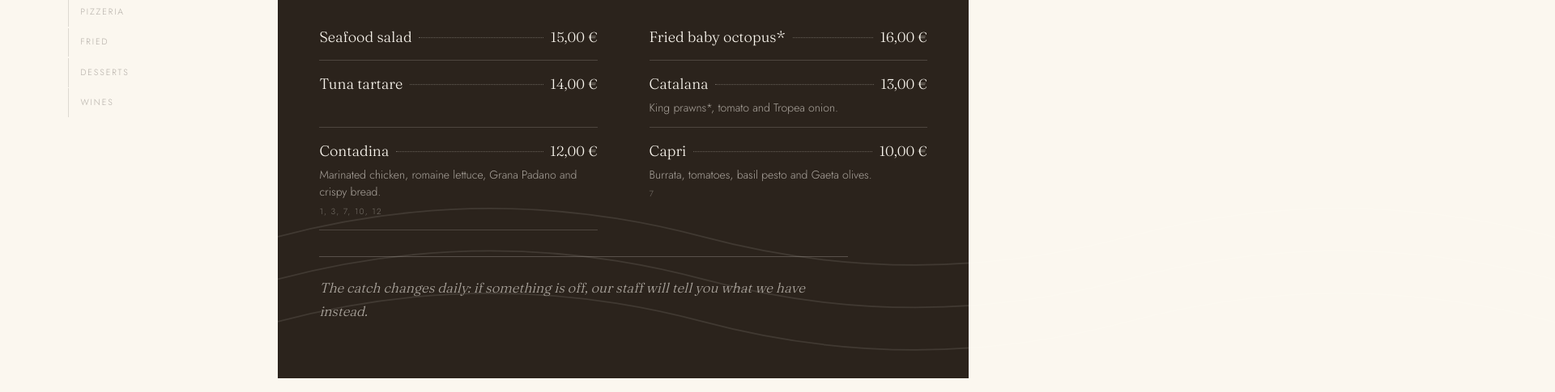
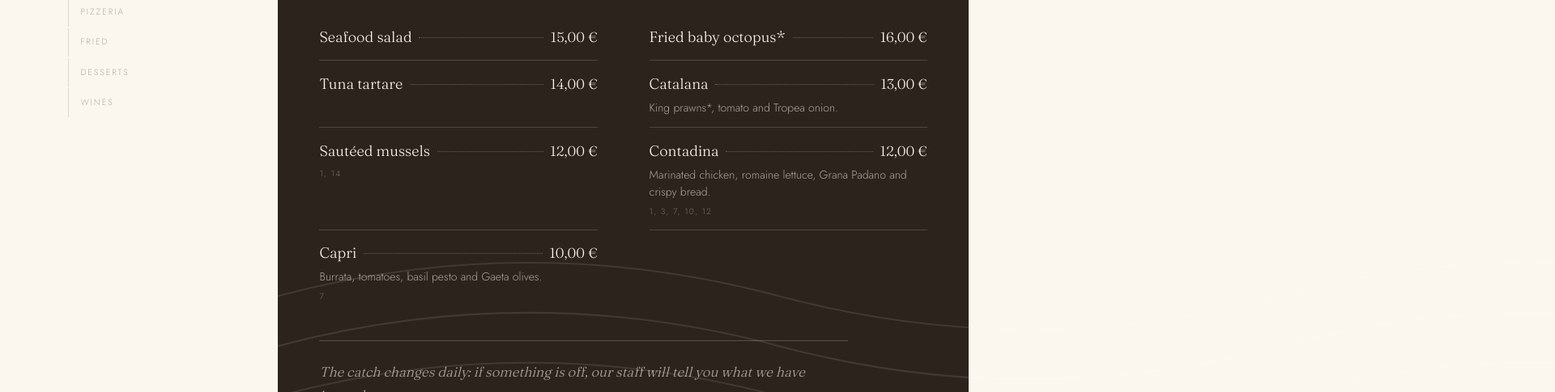
Before and after one commit to violaventurini/marechiaro-sito, a plain HTML site: page en/menu-dinner.html in a window 1280 px wide. Shown: the part 754-1239 px from the top of the page at 81% size, 1920 px wide, since content can reach past the window. Drawn offline with Linux system fonts and the light colour scheme.

Commit message:
Add Sautéed mussels to dinner menu

```diff
--- a/en/menu-dinner.html
+++ b/en/menu-dinner.html
@@ -92,6 +92,10 @@
         <li>
           <p class="v__riga"><span class="v__n">Catalana</span><span class="v__l" aria-hidden="true"></span><span class="v__p">13,00&nbsp;&euro;</span></p>
           <p class="v__d">King prawns*, tomato and Tropea onion.</p>
+        </li>
+          <li>
+          <p class="v__riga"><span class="v__n">Saut&eacute;ed mussels</span><span class="v__l" aria-hidden="true"></span><span class="v__p">12,00&nbsp;&euro;</span></p>
+          <p class="v__a">1, 14</p>
         </li>
         <li>
           <p class="v__riga"><span class="v__n">Contadina</span><span class="v__l" aria-hidden="true"></span><span class="v__p">12,00&nbsp;&euro;</span></p>
```
